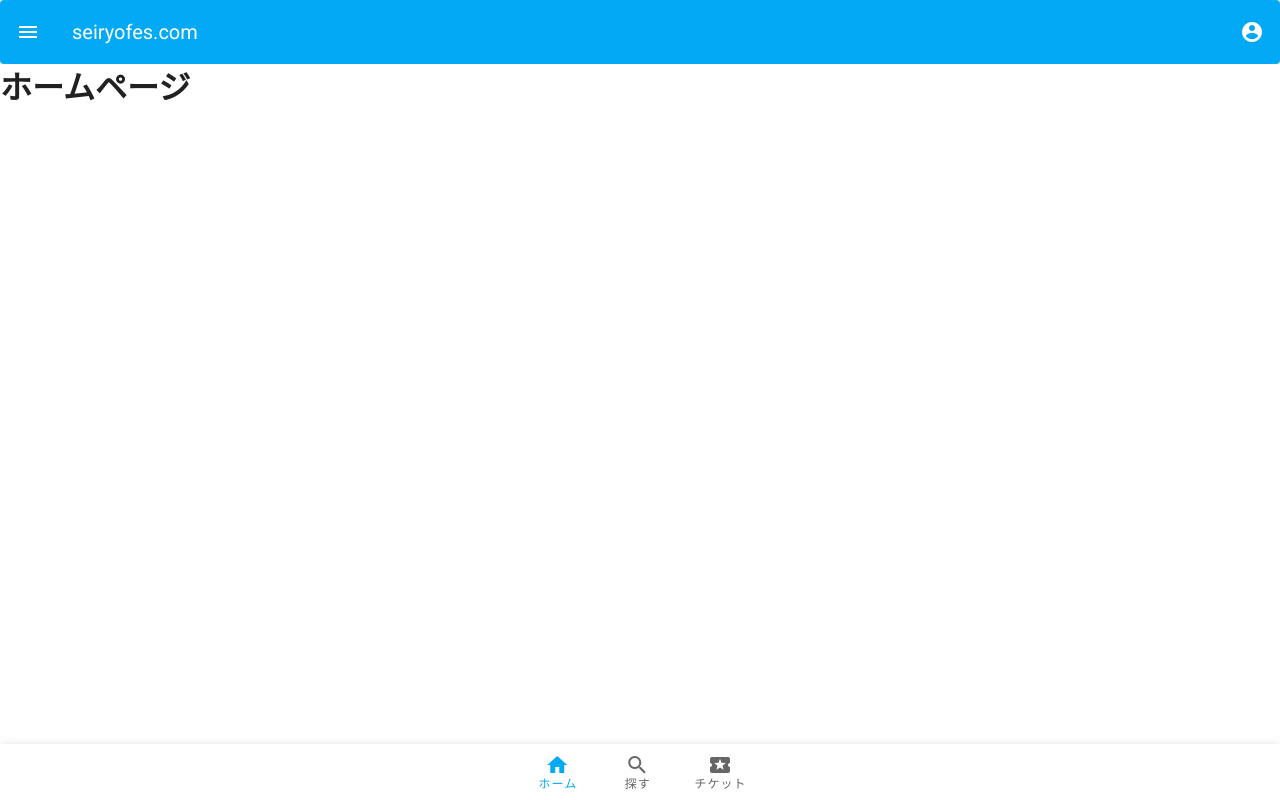
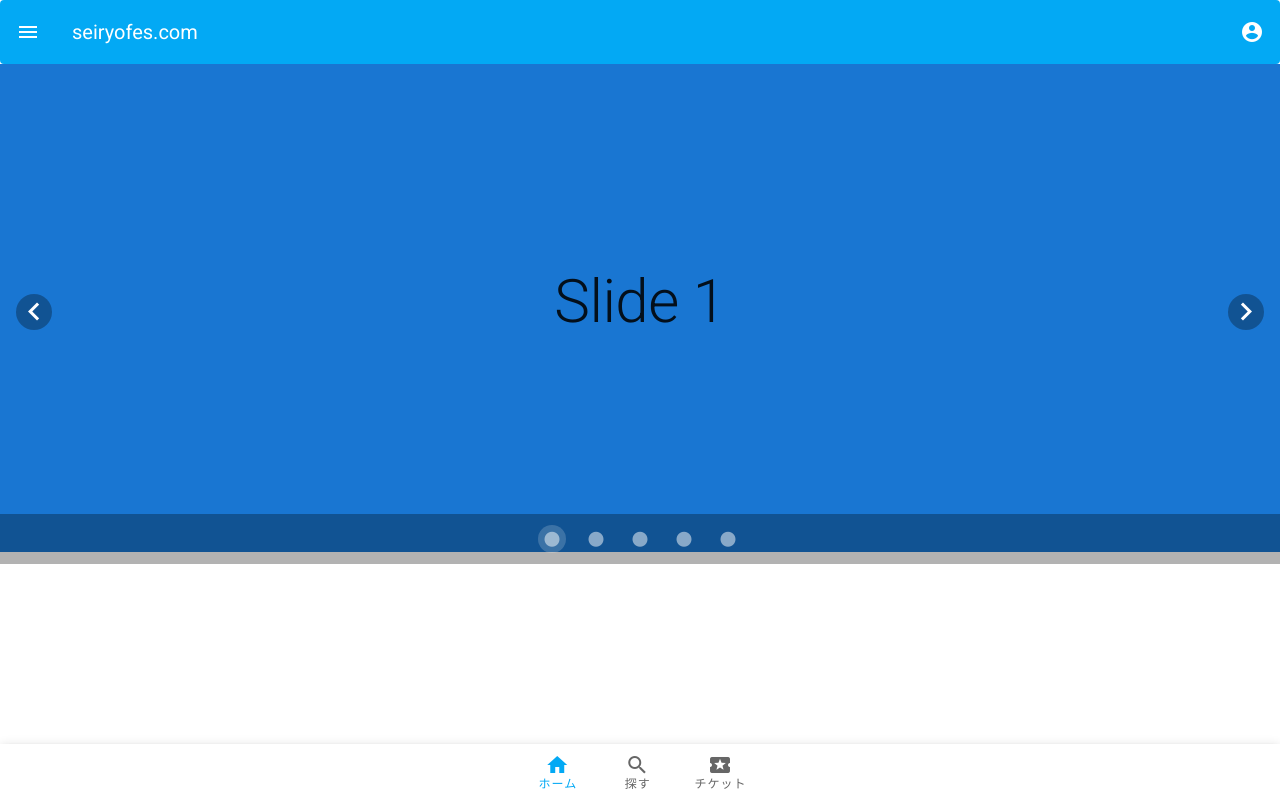
Before and after one commit to hibiya-itchief/2023-quaint-app, a Nuxt app: page / in a window 1280 px wide. Built offline with nearby package versions, Linux system fonts and the light colour scheme.

Commit message:
defaultのlayoutとトップページ軽微な変更

```diff
--- a/layouts/default.vue
+++ b/layouts/default.vue
@@ -27,7 +27,6 @@
         dense
       >
         <v-list-item-group
-          v-model="group"
           active-class="light-blue--text text--accent-4"
         >
           <v-list-item>
--- a/pages/index.vue
+++ b/pages/index.vue
@@ -1,10 +1,41 @@
 <template>
-<h1>ホームページ</h1>
+  <v-carousel v-model="model">
+    <v-carousel-item
+      v-for="(color, i) in colors"
+      :key="color"
+    >
+      <v-sheet
+        :color="color"
+        height="100%"
+        tile
+      >
+        <v-row
+          class="fill-height"
+          align="center"
+          justify="center"
+        >
+          <div class="text-h2">
+            Slide {{ i + 1 }}
+          </div>
+        </v-row>
+      </v-sheet>
+    </v-carousel-item>
+  </v-carousel>
 </template>
 
 <script>
 export default {
   name: 'IndexPage',
-  auth:false
+  auth:false,
+  data: () => ({
+      model: 0,
+      colors: [
+        'primary',
+        'secondary',
+        'yellow darken-2',
+        'red',
+        'orange',
+      ],
+    })
 }
 </script>
```
